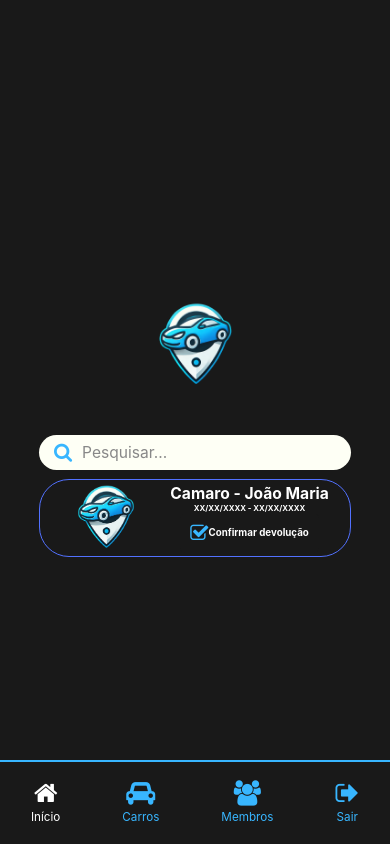
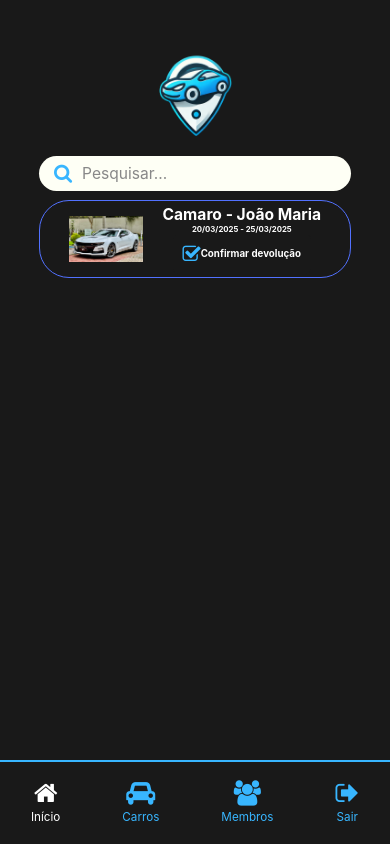
Before and after one commit to PauloAquino36/VaiDeCarro, a React Native app: screen /Inicio in a window 390 px wide. Built offline with nearby package versions, Linux system fonts and the light colour scheme.

Commit message:
Atualiza layout da tela Inicio e altera imagem no componente Alugado; ajusta dimensões do carro

```diff
--- a/Componentes/Alugado.tsx
+++ b/Componentes/Alugado.tsx
@@ -5,16 +5,15 @@ import Icon from 'react-native-vector-icons/FontAwesome';
 // Obtém as dimensões da tela
 const { width, height } = Dimensions.get('window');
 
-
 const Alugado = () => {
   return (
     <View style={styles.container}>
 
-        <Image source={require('../assets/Imgs/VaiDeCarro_logo.png')} style={styles.carro} />
+        <Image source={require('../bancoDados/Carros/camaro2019branco.jpg')} style={styles.carro} />
 
         <View style={styles.info}>
             <Text style={styles.texto}>Camaro - João Maria</Text>
-            <Text style={styles.textoData}>XX/XX/XXXX - XX/XX/XXXX</Text>
+            <Text style={styles.textoData}>20/03/2025 - 25/03/2025</Text>
 
             <TouchableOpacity style={styles.botao}>
                 <Icon name="check-square-o" size={width * 0.05} color="#38B6FF" />
@@ -47,9 +46,11 @@ const styles = StyleSheet.create({
         marginLeft: width * 0.05,
       },
     carro: {
-        width: width * 0.23,
-        height: width * 0.23,
+        width: width * 0.19,
+        height: width * 0.19,
         resizeMode: 'contain',
+        //borderWidth: width * 0.004,
+        //borderColor: 'red',
       },
     texto: {
         color: 'white',
--- a/Telas/Inicio.tsx
+++ b/Telas/Inicio.tsx
@@ -33,7 +33,7 @@ const Inicio = () => {
 const styles = StyleSheet.create({
   container: {
     flex: 1,
-    justifyContent: 'center',
+    justifyContent: 'flex-start',
     alignItems: 'center',
     padding: width * 0.1,
     backgroundColor: '#191919',
@@ -41,7 +41,6 @@ const styles = StyleSheet.create({
   logo: {
     width: width * 0.3,
     height: width * 0.3,
-    marginBottom: width * 0.08,
     resizeMode: 'contain',
   },
   searchContainer: {
```
Also changed, not shown: bancoDados/Carros/camaro2019branco.jpg (added).
